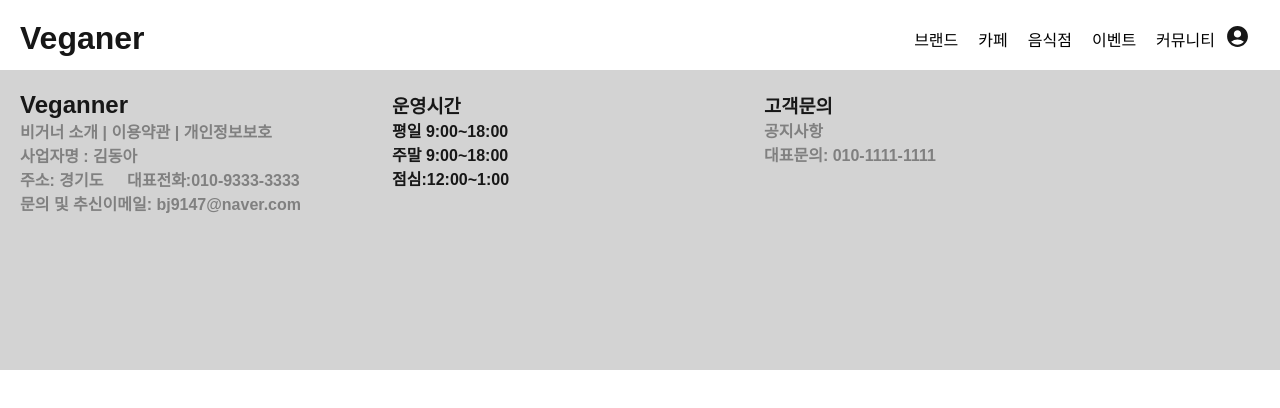
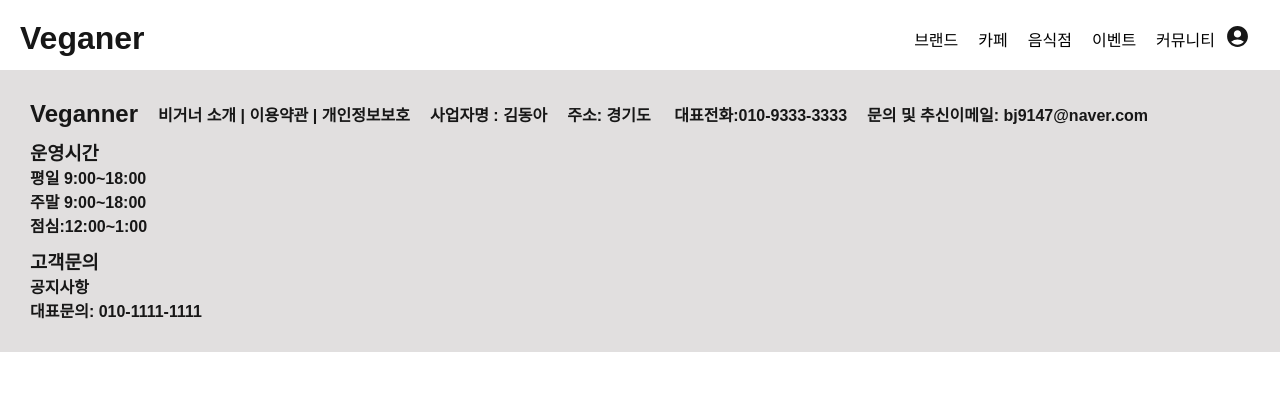
Before and after one commit to ehddk/webVeganer, a Next.js app: page /Footer in a window 1280 px wide. Shown: the top 408 px of the page. Built offline with nearby package versions, Linux system fonts and the light colour scheme.

Commit message:
footer 작업

```diff
--- a/src/app/Footer/Footer.module.scss
+++ b/src/app/Footer/Footer.module.scss
@@ -1,32 +1,74 @@
 .Wrapper {
-  border-top: 1px solid lightgray;
-  background-color: lightgray;
-  height: 300px;
-  padding: 20px;
+  background-color: rgb(225, 223, 223);
+  // height: 300px;
+  padding: 30px;
 }
 .List {
   display: flex;
+  flex-direction: column;
+  gap: 10px;
+  max-width: 1250px;
 
-  justify-content: "space-between";
-  width: "1450px";
-  margin: "0 auto";
+  margin: 0 auto;
 }
 .Logo {
-  width: 30%;
-  text-align: left;
+  // width: 30%;
+  // text-align: left;
 
-  h4 {
-    color: gray;
+  display: flex;
+  align-items: center;
+  gap: 20px;
+}
+
+.Content {
+  display: flex;
+  gap: 30px;
+}
+
+.Menu {
+  display: flex;
+  list-style: none;
+  gap: 10px;
+  li {
+    a {
+      &::after {
+        content: "|";
+        padding-left: 8px;
+      }
+    }
+    &:last-child {
+      a {
+        &::after {
+          content: "";
+        }
+      }
+    }
+  }
+}
+.Info {
+  display: flex;
+  flex-direction: column;
+  gap: 5px;
+
+  ul {
+    list-style: none;
+    gap: 5px;
+    li {
+      gap: 5px;
+
+      p {
+        color: gray;
+      }
+    }
+  }
+
+  @media screen and (max-width: 1200px) {
+    display: flex;
+    flex-direction: column;
   }
 }
 
-.Time,
-.Call {
-  width: 30%;
+.BottomMenu {
+  display: flex;
+  justify-content: center;
 }
-
-.Call {
-  h4 {
-    color: gray;
-  }
-}
```
Also changed, not shown: src/app/Footer/Footer.tsx (added, +55 -0 lines).
